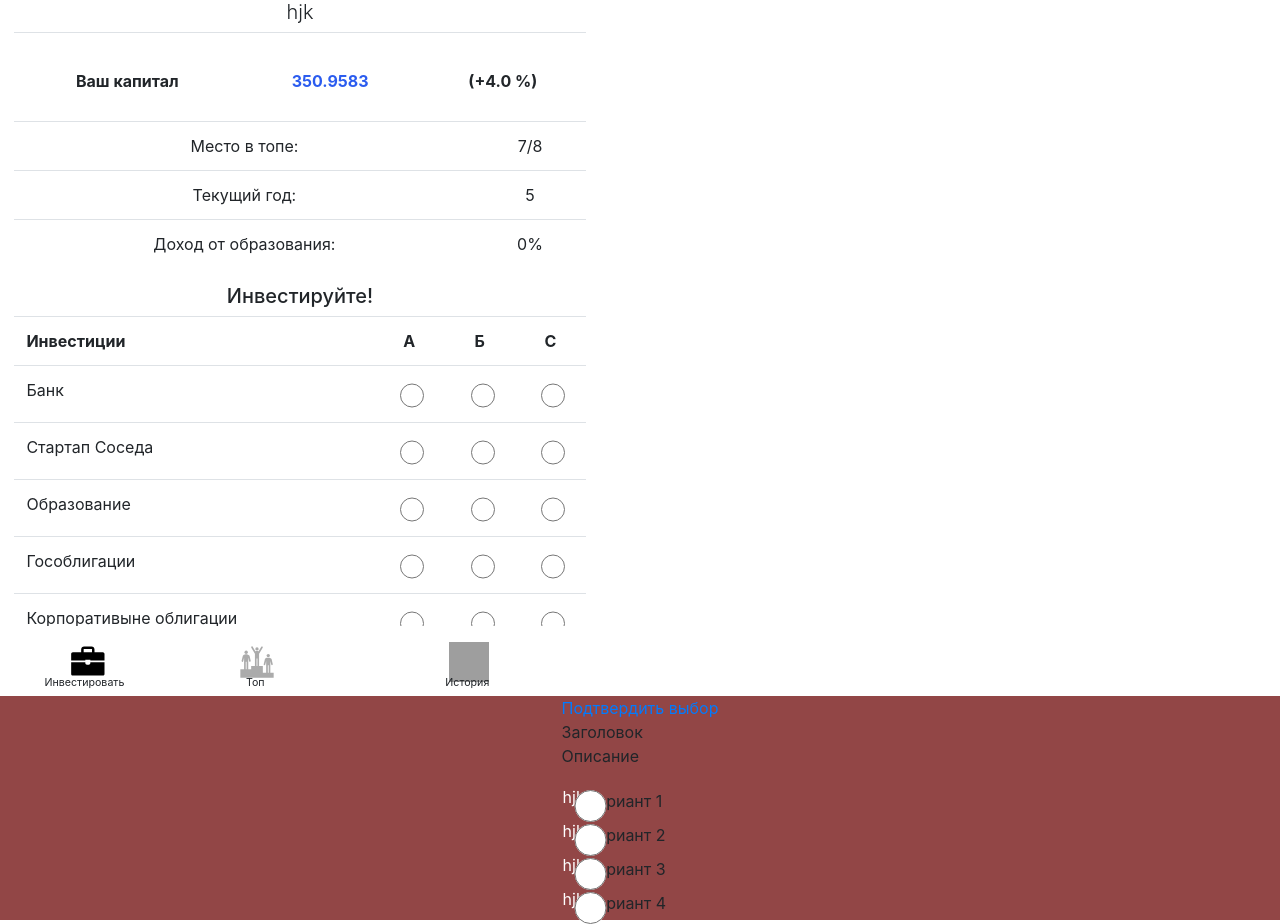
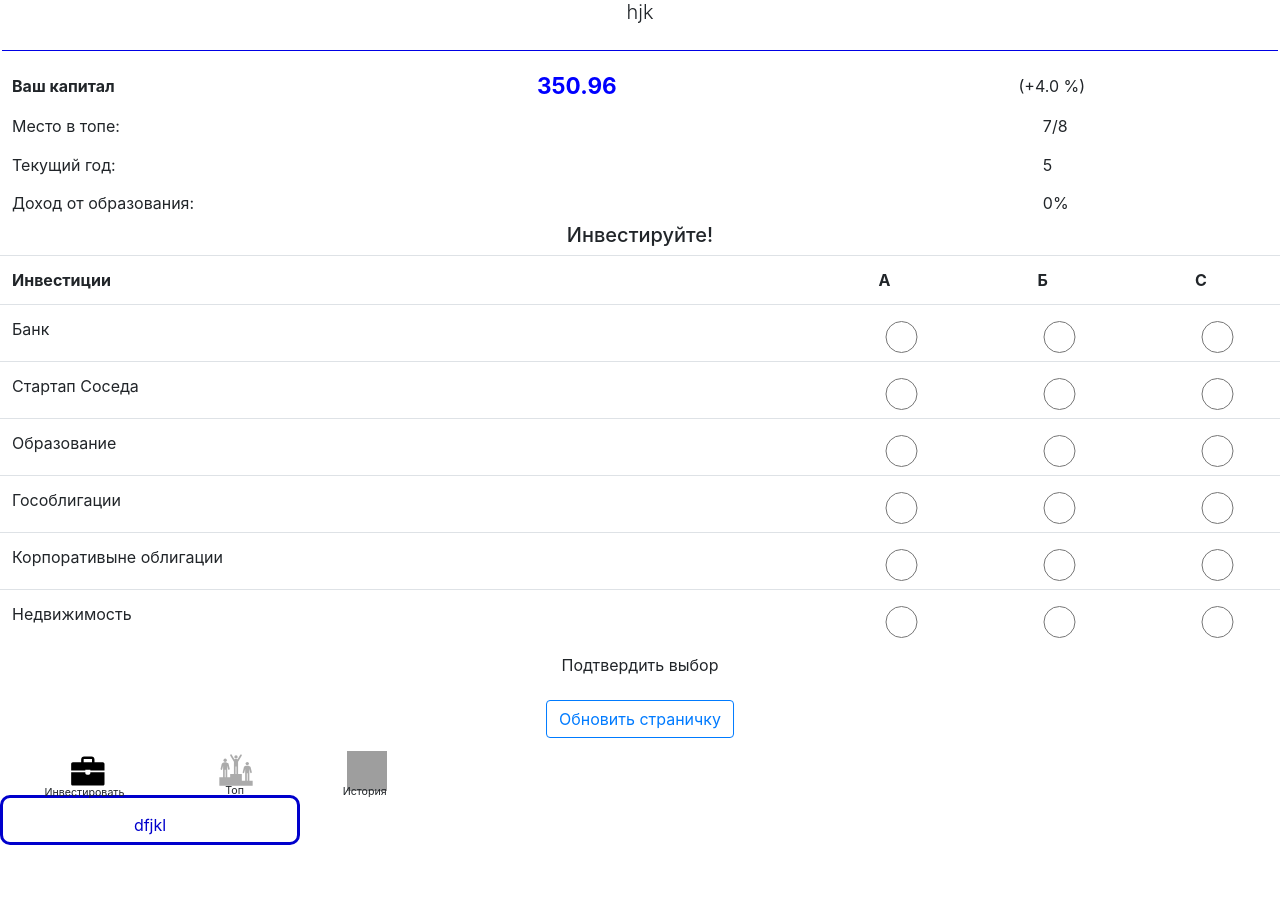
Before and after one commit to Freezylex/finalGameII, a Django app: a page that uses Game/templates/player/mainWindow.html in a window 1280 px wide. After the commit the page ends 845 px from the top, so only its background shows below. Run offline with Django 3.2, Linux system fonts and the light colour scheme; data comes from the database, SQL or seed files in the repository; both versions use the stored data as it was after the commit; lists and menus that the app fills with data are empty; some libraries are stand-ins or nearby versions; grey boxes are pictures that could not be loaded.

Commit message:
finished new core except real estate shares

```diff
--- a/Game/static/css/style.css
+++ b/Game/static/css/style.css
@@ -4,20 +4,24 @@
     transform: translate(-50%, 0);
 
 }
-.n{
-    display: flex;
-    flex: 1 1 0;
-    flex-direction: column;
-    -webkit-box-pack: center;
-    justify-content: center;
-    -webkit-box-align: center;
-    align-items: center;
+#polo{
+    margin: 2px;
+    margin-top: 2%;
 }
-.ror{
-    max-width: 320px;
-    /*background: aqua;*/
-    width: 100% !important;
-}
+/*.n{*/
+/*    display: flex;*/
+/*    flex: 1 1 0;*/
+/*    flex-direction: column;*/
+/*    -webkit-box-pack: center;*/
+/*    justify-content: center;*/
+/*    -webkit-box-align: center;*/
+/*    align-items: center;*/
+/*}*/
+/*.ror{*/
+/*    max-width: 320px;*/
+/*    !*background: aqua;*!*/
+/*    width: 100% !important;*/
+/*}*/
 
 #divauty {
     display: flex;
@@ -34,33 +38,51 @@
     border-radius: 5px;
     background-color: rgb(255, 255, 255);
 }
+#er{
+    justify-content: flex-end;
+}
 .btn{
     /*color: cornflowerblue;*/
 }
+#admin_rename{
+        width: 300px;
+        height: 50px;
+        text-align: center;
+        padding: 15px;
+        border: 3px solid #0000cc;
+        border-radius: 10px;
+        color: #0000cc;
+}
+
+#pop_ok{
+    display: none;
+}
+#pop_ok:target {display: block;}
+
 .body_ch{
     overflow: hidden;
 }
-.div_body{
-    /*position: fixed;*/
-    display: grid;
-    grid-template-rows: 90% 10%;
-    grid-template-columns: repeat(3, 1fr);
-    grid-auto-columns: 1fr;
-    width: 100vw;
-    max-width: 600px;
-    height: 87vh;
-    justify-content: space-between;
-    grid-template-areas:
-            "meat meat meat"
-            "knopki_invest knopki_top history"
-}
+/*.div_body{*/
+/*    !*position: fixed;*!*/
+/*    display: grid;*/
+/*    grid-template-rows: 90% 10%;*/
+/*    grid-template-columns: repeat(3, 1fr);*/
+/*    grid-auto-columns: 1fr;*/
+/*    width: 100vw;*/
+/*    max-width: 600px;*/
+/*    height: 87vh;*/
+/*    justify-content: space-between;*/
+/*    grid-template-areas:*/
+/*            "meat meat meat"*/
+/*            "knopki_invest knopki_top history"*/
+/*}*/
 @media all and (orientation: landscape), all and (min-width: 480px) {
 
 }
 
 
-.knopki_invest{
-    grid-area: knopki_invest;}
+/*.knopki_invest{*/
+/*    grid-area: knopki_invest;}*/
 
 .invest_logo{
     background: url("../hard/invest.svg") no-repeat top left;
@@ -97,16 +119,16 @@
     grid-area: history;
     /*background-color: aqua;*/
 }
-.knopki_top{
-   grid-area: knopki_top;
-    /*background-color: #8660a9;*/
-}
+/*.knopki_top{*/
+/*   grid-area: knopki_top;*/
+/*    !*background-color: #8660a9;*!*/
+/*}*/
 
-.meat{
-    overflow: auto;
-    grid-area: meat;
-    /*background-color: #6e5334;*/
-}
+/*.meat{*/
+/*    overflow: auto;*/
+/*    grid-area: meat;*/
+/*    !*background-color: #6e5334;*!*/
+/*}*/
 /*@media all and (max-width: 575px) {*/
 /*.row {*/
 /*grid-template-areas:*/
@@ -120,10 +142,17 @@
 /*}*/
 .table1{
     position: center;
-    text-align: center;
+    line-height: 0.9rem;
+    text-align: left;
 }
 .table2{
     table-layout: auto;}
+.table{
+  margin-bottom: 0; margin-top: 0;
+}
+.borderless td, .borderless th {
+    border: none;
+}
 
 .first_knopka{
     text-align: center;
@@ -225,10 +254,23 @@ font-weight: 450;
     height: 220%;
     background: #ccc;
 }
-.df{ color: rgba(210, 20, 20, 0.8);}
+.df{ color: rgba(210, 20, 20, 0.8); font-size: 141%}
 
 .dff{
-    text-align: center;
+    text-align: left;
+}
+#percent{
+    padding-left: 5%;
+    font-weight: normal;
+}
+
+#row {
+    display: flex; #TODO Доделать чтобы кнопки встали вряд + доделать - цвет кнопки на синий + доделать - отмасштабиро
+    это на все кнопки + доделать сделать выползающие окна. и все
+    flex-flow: row nowrap;
+    align-items: center;
+    align-content: center;
+    justify-content: space-between;
 }
 
 
--- a/Game/templates/player/mainWindow.html
+++ b/Game/templates/player/mainWindow.html
@@ -12,21 +12,21 @@
     <link rel="stylesheet" href="../../static/css/style.css">
     <title>Economic Game</title>
 </head>
-<div class="div_body">
-<div class="div_body__item meat custom-control">
+<body>
 {% if player %}
     <h3 class="lead heading">{{player.Name}}</h3>
 {% else %}
     <h3 class="lead heading">не найдено</h3>
 {% endif %}
-<table class="table">
+<hr id="polo" color="blue">
+<table class="table table-borderless table1 ">
     <tr class="dff">
         <th><br> Ваш капитал </th>
-        <th><br> <a class="df">{{ player.SumActive }}</a></th>
-        <th><br> ({{ player.SumActive_percentage_increase }})</th>
+        <th><br> <a2 class="df">{{ player.SumActive }}</a2></th>
+        <th id="percent"><br> ({{ player.SumActive_percentage_increase }})</th>
     </tr>
 </table>
-<table class="table table1">
+<table class="table table-borderless table1">
     <tr>
         <td>Место в топе:</td>
         <td>{{ rating }}/{{ len_rating }}</td>
@@ -79,7 +79,7 @@
         {% endfor %}
     </table>
     <p>
-    <button class="btn btn-primary button1">Подтвердить выбор</button>
+    <button class="btn btn-blue button1">Подтвердить выбор</button>
     </p>
 </form>
 <form action="{%  url 'user_page:next_step' player.Name %}" method="post">
@@ -87,6 +87,7 @@
                 <button class="btn button1 btn-outline-primary ">Обновить страничку</button>
 </form>
 </div>
+<div id="knopki_div">
 <div class="div_body__item knopki_invest custom-control">
     <form action="{%  url 'user_page:to_MainWindow' player.Name%}" method="post">
             {% csrf_token %}
@@ -106,58 +107,62 @@
     </form>
 </div>
 </div>
-<div class="popup" id="popup">
-    <div class="popup__body">
-        <div class="popup__content">
-            <a class="popup__close" href="">Подтвердить выбор</a>
-            <div class="popup__title">
-                <a>Заголовок</a>
-                <p>Описание</p>
-            </div>
-            <div class="popup__text">
-                <table>
-                    <tr>
-                        <td class="first_knopka">
-                            <label class="labelcustom">
-                                hjk
-                                <input class="form-check-input big-checkbox" type="radio" name="choice1" value="1" />
-                            </label>
-                        </td>
-                        <td>Вариант 1</td>
-                    </tr>
-                    <tr>
-                        <td class="first_knopka">
-                            <label class="labelcustom">
-                                hjk
-                                <input class="form-check-input big-checkbox" type="radio" name="choice" value="2" />
-                            </label>
-                        </td>
-                        <td>Вариант 2</td>
-                    </tr>
-                                        <tr>
-                        <td class="first_knopka">
-                            <label class="labelcustom">
-                                hjk
-                                <input class="form-check-input big-checkbox" type="radio" name="choice" value="3" />
-                            </label>
-                        </td>
-                        <td>Вариант 3</td>
-                    </tr>
-                    <tr>
-                        <td class="first_knopka">
-                            <label class="labelcustom">
-                                hjk
-                                <input class="form-check-input big-checkbox" type="radio" name="choice" value="4" />
-                            </label>
-                        </td>
-                        <td>Вариант 4</td>
-                    </tr>
-                </table>
-            </div>
-        </div>
-    </div>
-
+<div id="admin_rename">
+    dfjkl
 </div>
+</div>
+{#<div class="popup" id="popup">#}
+{#    <div class="popup__body">#}
+{#        <div class="popup__content">#}
+{#            <a class="popup__close" href="">Подтвердить выбор</a>#}
+{#            <div class="popup__title">#}
+{#                <a>Заголовок</a>#}
+{#                <p>Описание</p>#}
+{#            </div>#}
+{#            <div class="popup__text">#}
+{#                <table>#}
+{#                    <tr>#}
+{#                        <td class="first_knopka">#}
+{#                            <label class="labelcustom">#}
+{#                                hjk#}
+{#                                <input class="form-check-input big-checkbox" type="radio" name="choice1" value="1" />#}
+{#                            </label>#}
+{#                        </td>#}
+{#                        <td>Вариант 1</td>#}
+{#                    </tr>#}
+{#                    <tr>#}
+{#                        <td class="first_knopka">#}
+{#                            <label class="labelcustom">#}
+{#                                hjk#}
+{#                                <input class="form-check-input big-checkbox" type="radio" name="choice" value="2" />#}
+{#                            </label>#}
+{#                        </td>#}
+{#                        <td>Вариант 2</td>#}
+{#                    </tr>#}
+{#                                        <tr>#}
+{#                        <td class="first_knopka">#}
+{#                            <label class="labelcustom">#}
+{#                                hjk#}
+{#                                <input class="form-check-input big-checkbox" type="radio" name="choice" value="3" />#}
+{#                            </label>#}
+{#                        </td>#}
+{#                        <td>Вариант 3</td>#}
+{#                    </tr>#}
+{#                    <tr>#}
+{#                        <td class="first_knopka">#}
+{#                            <label class="labelcustom">#}
+{#                                hjk#}
+{#                                <input class="form-check-input big-checkbox" type="radio" name="choice" value="4" />#}
+{#                            </label>#}
+{#                        </td>#}
+{#                        <td>Вариант 4</td>#}
+{#                    </tr>#}
+{#                </table>#}
+{#            </div>#}
+{#        </div>#}
+{#    </div>#}
+{##}
+{#</div>#}
 <script>
 
         (function() {
@@ -167,7 +172,7 @@
             console.log(flag[0])
             if (flag[0] === "+")
             {
-                ct.color = "rgb(43,92,239)";
+                ct.color = "blue";
             }
             else{
                 ct.color = "rgba(190,17,17,0.8)";
--- a/Game/tests.py
+++ b/Game/tests.py
@@ -35,6 +35,7 @@ import numpy as np
 # Player.objects.all().delete()
 # j = Player(Name='John', ID=1)
 # print(j.Active_c)
+Player.objects.all().delete()
 # print(j.Active_c_pred)
 # print(j.percentage_increase_active_с())
 # a = Factor.objects.all()[0]
--- a/Game/urls.py
+++ b/Game/urls.py
@@ -5,8 +5,8 @@ from . import views
 app_name = 'user_page'
 urlpatterns = [
     path('', views.index, name='index'),
-    path('test2/<str:player>', views.to_MainWindow, name='to_MainWindow'),
-    path('test/<str:player_nam>/', views.to_top_players, name='to_top_players'),
+    path('invest/<str:player>', views.to_MainWindow, name='to_MainWindow'),
+    path('statisics/<str:player_nam>/', views.to_top_players, name='to_top_players'),
     path('test/', views.to_top_players, name='to_top_players'),
     path('test3/', views.to_personal_page, name='to_personal_page'),
     path('adminPage/', views.to_admin_page, name='to_admin_page'),
--- a/Game/views.py
+++ b/Game/views.py
@@ -1,5 +1,6 @@
 import json
 
+import numpy as np
 from django.http import Http404, HttpResponseRedirect
 from django.shortcuts import render
 from django.urls import reverse
@@ -309,11 +310,11 @@ def next_day_admin(request, year):
             act_a = 'asset_' + str(day1) + '_1'
             act_b = 'asset_' + str(day1) + '_2'
             act_c = 'asset_' + str(day1) + '_3'
-            for a, b, c, d in game1.data[[act_a, act_b, act_c, 'educ']].to_numpy():
+            for a, b, c, d, e, f, g in game1.data[[act_a, act_b, act_c, 'educ', 'mortgage_count', 'further_mortgage', 'now_mortgage']].to_numpy():
                 user = k[i]
                 if flag:
                     user = user.UserID  # тут просто был  просчет с юзером и идшником
-                user.NextYear(a.round(), b.round(), c.round())
+                user.NextYear(np.round(a, 4), np.round(b, 4), np.round(c, 4), e, f, g, d)
                 user.Education = d
                 user.save()
                 f = user.factor_set.filter(Day=day1)[0]
@@ -336,6 +337,10 @@ def to_admin_page(request):
     try:
         try:
             day = list(Admin.objects.all())[-1:][0].Day
+            if request.POST['user']:
+                a = Player.objects.filter(Name=request.POST['user'])[0]
+                a.Name = "Игрок1" + str((np.random.randint(50, 10000) % 5000) + np.random.randint(2, 20) ** 2 % 79)
+                a.save()
         except:
             day = 1
             Admin(Day=1).save()
```
Also changed, not shown: Game/models.py (+15 -5 lines), Game/repository/repository.py (+15 -6 lines), Game/templates/player/AdminPage.html (+10 -0 lines), db.sqlite3.
